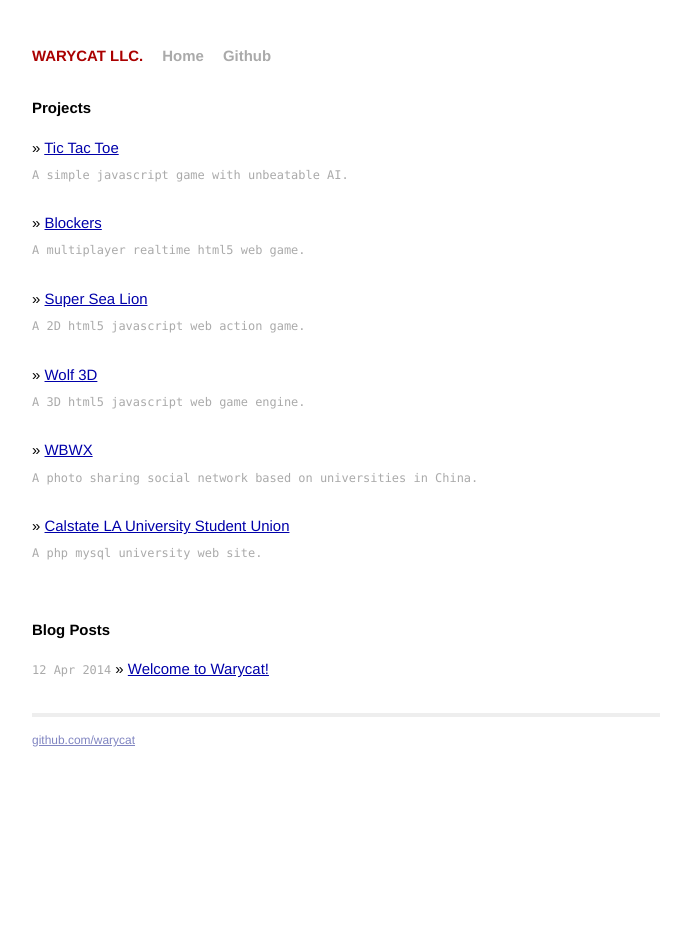
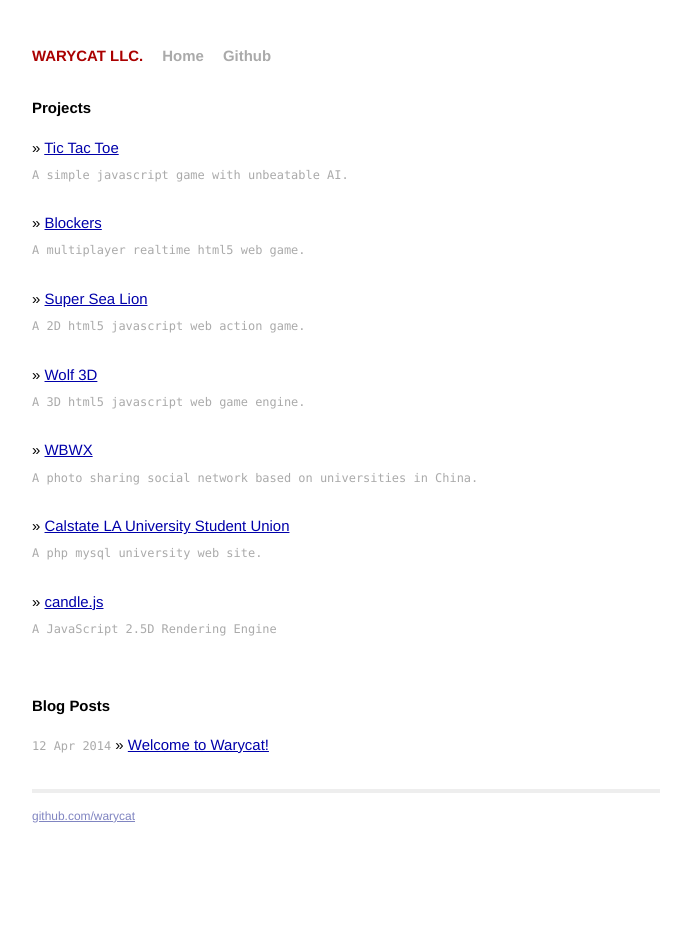
Before and after one commit to rraymondd/warycat.github.io, a Jekyll site: the page built from index.html, in a window 1280 px wide. Shown: the whole page, without its empty margins (294-985 px from the left). Built offline with Jekyll 4.4.1, drawn with Linux system fonts in a browser that asks for light colours; Markdown is read by kramdown in place of the engine named in the settings.

Commit message:
add candle.js

```diff
--- a/_data/projects.yml
+++ b/_data/projects.yml
@@ -21,3 +21,7 @@
 - name: Calstate LA University Student Union
   url: //www.calstatelausu.org
   info: A php mysql university web site.
+
+- name: candle.js
+  url: //warycat.com/candle.js
+  info: A JavaScript 2.5D Rendering Engine
```
